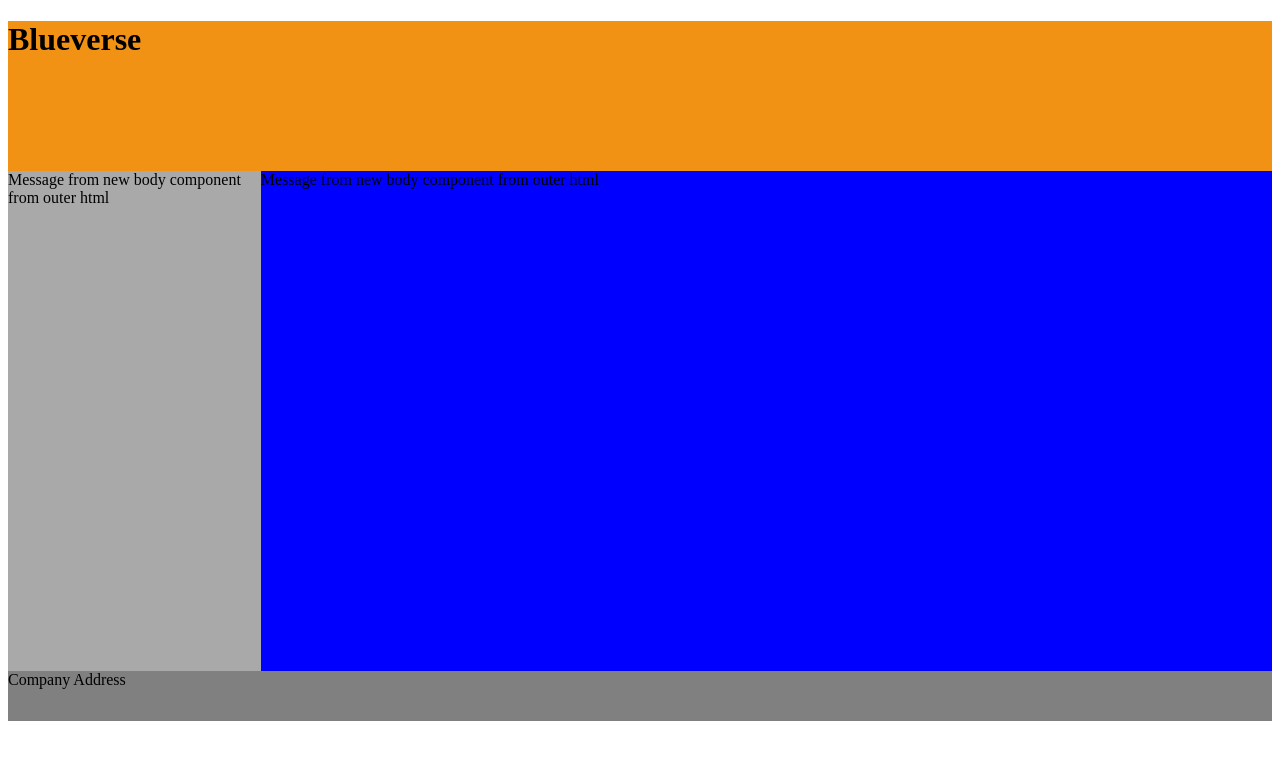
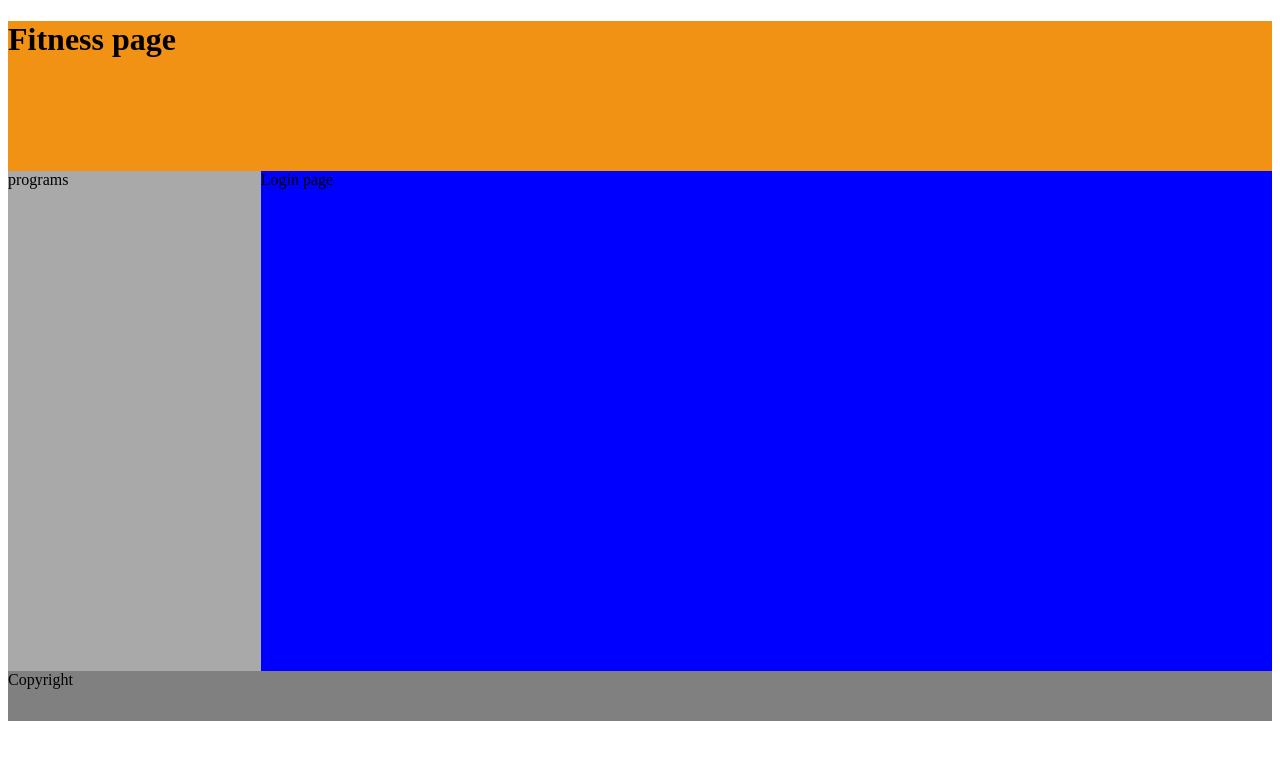
Before and after one commit to yogeshrajput335/MeanStackTraining, an Angular app in the folder Students/Bhargavi/learn-angular/: page / in a window 1280 px wide. Shown: the top 760 px of the page. Built offline with nearby package versions, Linux system fonts and the light colour scheme.

Commit message:
adding css

```diff
--- a/Students/Bhargavi/learn-angular/src/app/my-foot/my-foot.component.html
+++ b/Students/Bhargavi/learn-angular/src/app/my-foot/my-foot.component.html
@@ -1,3 +1,3 @@
 <div style="width: 100%;height: 50px;background-color: gray;">
-    Company Address
+Copyright
 </div>
--- a/Students/Bhargavi/learn-angular/src/app/my-head/my-head.component.html
+++ b/Students/Bhargavi/learn-angular/src/app/my-head/my-head.component.html
@@ -1,3 +1,3 @@
 <div class="headStyle">
-    <h1>Blueverse</h1>
+    <h1>Fitness page</h1>
 </div>
--- a/Students/Bhargavi/learn-angular/src/app/my-left/my-left.component.css
+++ b/Students/Bhargavi/learn-angular/src/app/my-left/my-left.component.css
@@ -1,5 +1,5 @@
 .bodyClass{
-    width: 100%;
+    width: 200%;
     height: 500px;
     background-color: darkgray;
 }
--- a/Students/Bhargavi/learn-angular/src/app/my-left/my-left.component.html
+++ b/Students/Bhargavi/learn-angular/src/app/my-left/my-left.component.html
@@ -1,3 +1,3 @@
 <div class="bodyClass">
-    Message from new body component from outer html
+    programs
     </div>
--- a/Students/Bhargavi/learn-angular/src/app/my-right/my-right.component.html
+++ b/Students/Bhargavi/learn-angular/src/app/my-right/my-right.component.html
@@ -1,3 +1,3 @@
 <div class="bodyClass">
-    Message from new body component from outer html
+    Login page
     </div>
```
